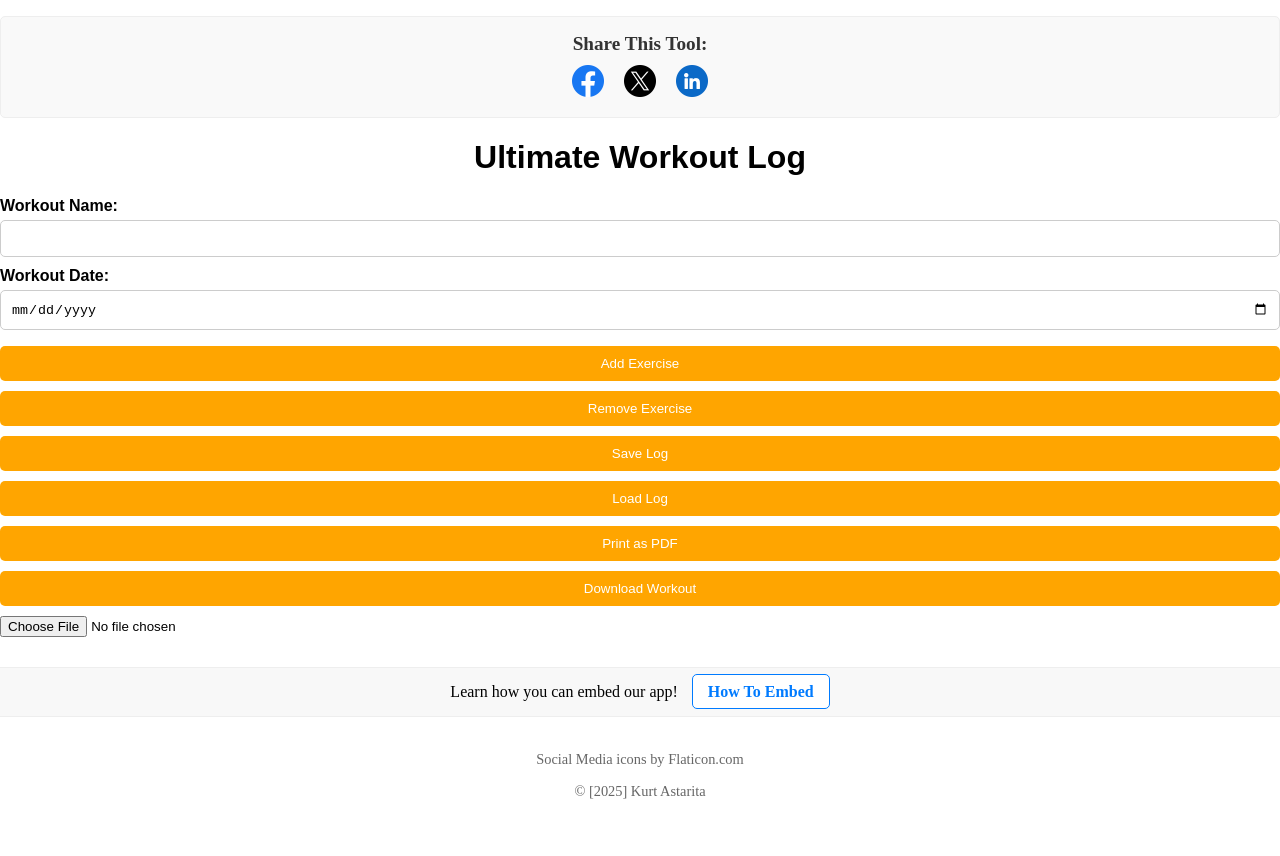
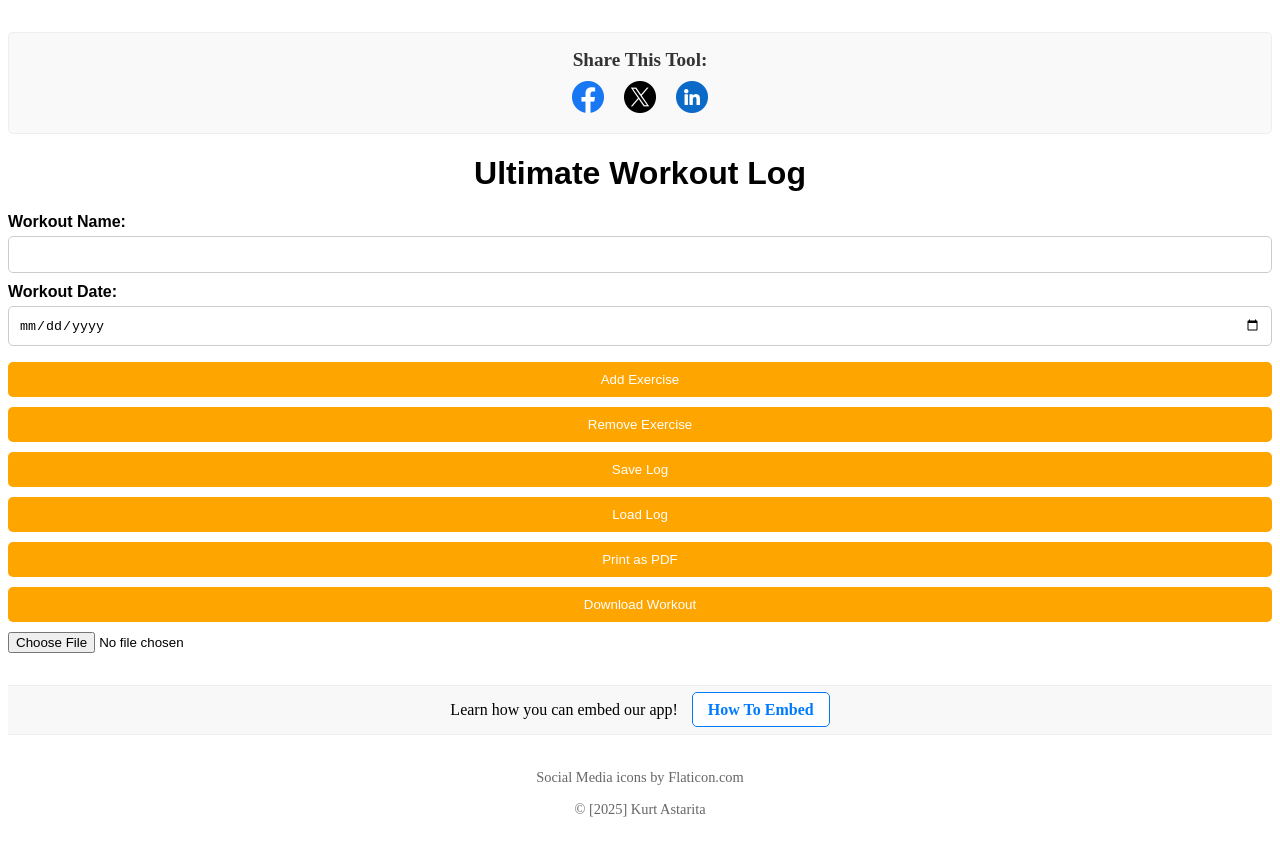
Before and after one commit to KurtAstarita/Ultimate-Workout-Log, a plain HTML site: page index.html in a window 1280 px wide. Before the commit the page ends 834 px from the top, so only its background shows below. Drawn offline with nearby package versions, Linux system fonts and the light colour scheme.

Commit message:
Update styles.css

```diff
--- a/styles.css
+++ b/styles.css
@@ -1,16 +1,13 @@
+/* General Reset (Optional, but Recommended) */
+/* You might include a link to Normalize.css here */
+
 /* Workout Log Styles */
-
-html, body {
-    margin: 0;
-    padding: 0;
-}
-
 .workout-log-container {
   box-sizing: border-box;
   font-family: sans-serif;
   width: 100%;
   max-width: 100%;
-  margin-bottom: 0; /* Add some space below the log */
+  margin-bottom: 2em; /* Add some space below the log */
 }
 
 .workout-log-container h1 {
@@ -204,8 +201,7 @@ footer a {
 /* -------------------- Social Share Styles --------------------------- */
 
 .social-share {
-  margin-top: 1em;
-  margin-bottom: 1em;
+  margin-top: 2em;
   padding: 1em;
   border: 1px solid #eee;
   border-radius: 5px;
```
